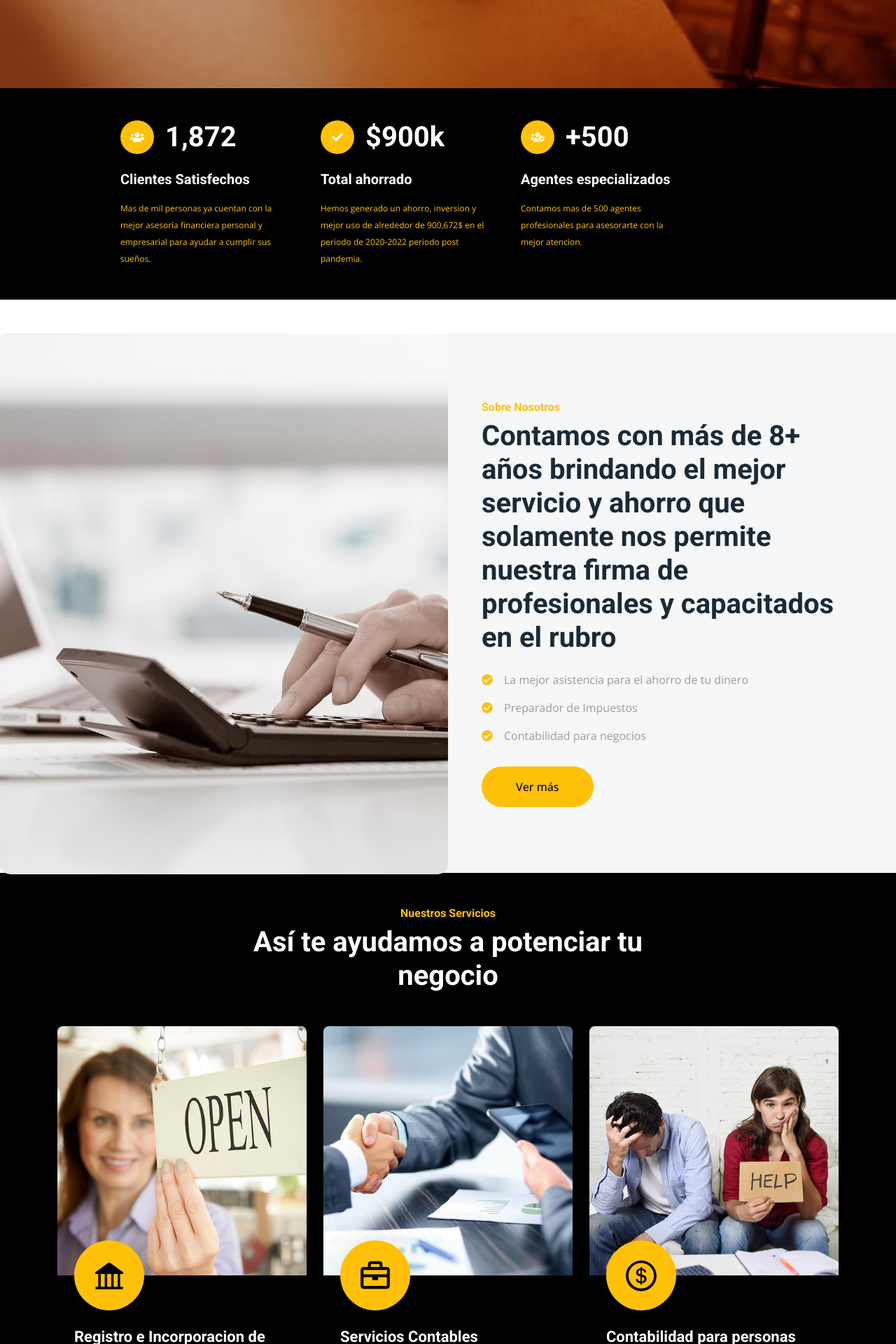
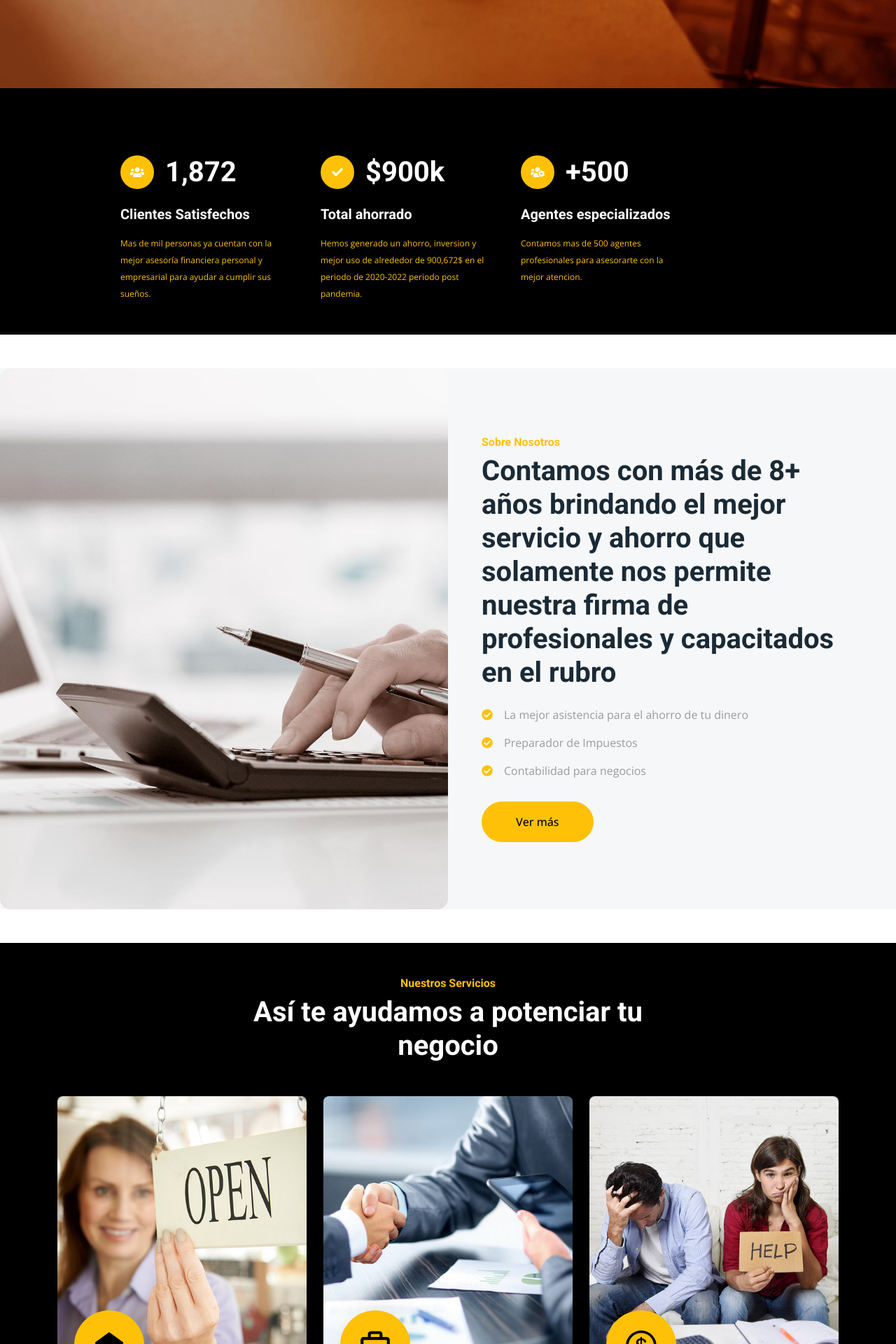
Before and after one commit to Alejod2103/FinancialService, a React (Create React App) app: page / in a window 1280 px wide. Shown: the part 680-2600 px from the top of the page at 70% size. Built offline with nearby package versions, Linux system fonts and the light colour scheme.

Commit message:
ajuste de containers

```diff
--- a/src/Components/Counter/Counter.js
+++ b/src/Components/Counter/Counter.js
@@ -4,7 +4,7 @@ import './Counter.css'
 function Counter() {
   return (
     <>
-    <div class="container-xxl py-5">
+    <div class="container-fluid py-5">
         <div class="containerFeature">
             <div class="row g-5">
                 <div class="featurecont  col-md-6 col-lg-3 wow fadeIn" data-wow-delay="0.1s">
--- a/src/Components/Servicios/Service.js
+++ b/src/Components/Servicios/Service.js
@@ -10,7 +10,7 @@ import { LlamaBoton } from './ServiceStyles.js'
 function Service() {
   return (
     <>
-     <div class="container-xxl py-5">
+     <div class="container-fluid py-5">
         <div class="container">
             <div class="text-center mx-auto mb-5 wow fadeInUp" data-wow-delay="0.1s" style={{maxWidth: "600px"}}>
                 <h6 class="text-warning">Nuestros Servicios</h6>
```
